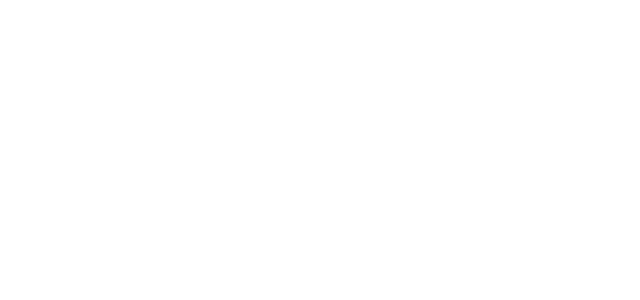
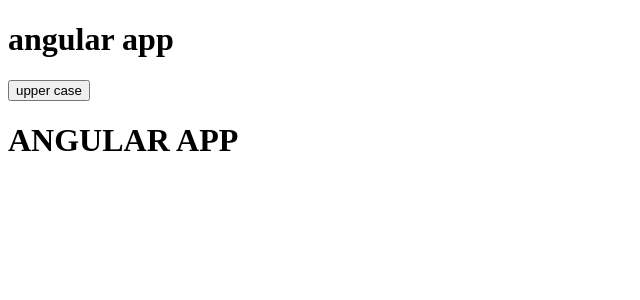
Before and after one commit to B00ttl3/Pipes-In-Angular, an Angular app: page / in a window 1280 px wide. Shown: the top 300 px of the page, without its empty margins (0-640 px from the left). Built offline with nearby package versions, Linux system fonts and the light colour scheme.

Commit message:
Learnt about the Uppercase pipe in angular

```diff
--- a/src/app/app.component.html
+++ b/src/app/app.component.html
@@ -6,4 +6,11 @@
 
 <!-- custom pipes: if the built-in pipes are not able to transform the type of data that you wnat, then you can built your own custom pipes to make that thing work -->
 
-<!-- custom pipes working starts -->
+
+
+<!-- Uppercase Pipe, by using simple JS we have to first make a functiona nd then have ti impliment it again and again but by using Angular we can just make the word go uppercase by just adding | this is pipe symbol and then just typig uppercase and also have to import UpperCasePipe inside the TS file and it will do the Magic -->
+
+<h1> {{ title }} </h1>
+<button (click)="upperCase()" >upper case</button>
+
+<h1>{{ title | uppercase }}</h1>
--- a/src/app/app.component.ts
+++ b/src/app/app.component.ts
@@ -1,12 +1,19 @@
+import { LowerCasePipe, UpperCasePipe } from '@angular/common';
 import { Component } from '@angular/core';
 @Component({
   selector: 'app-root',
   standalone: true,
-  imports: [],
+  imports: [
+    UpperCasePipe,
+  ],
   templateUrl: './app.component.html',
   styleUrl: './app.component.css'
 })
 export class AppComponent {
-  title: string = 'This loaded dynamically';
+  title: string = 'angular app';
 
+  upperCase() {
+    this.title = this.title.toUpperCase();
+    // this is JavaScript way not angular way
+  }
 }
```
